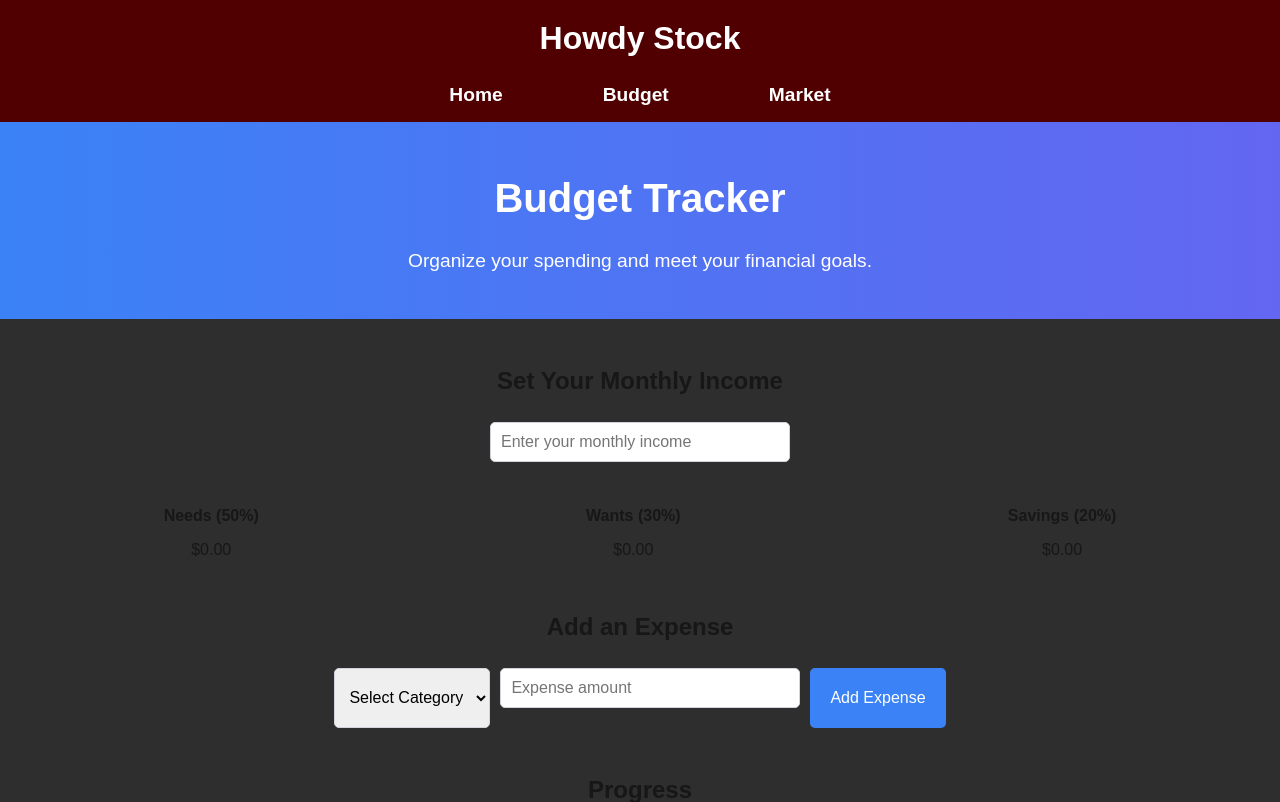
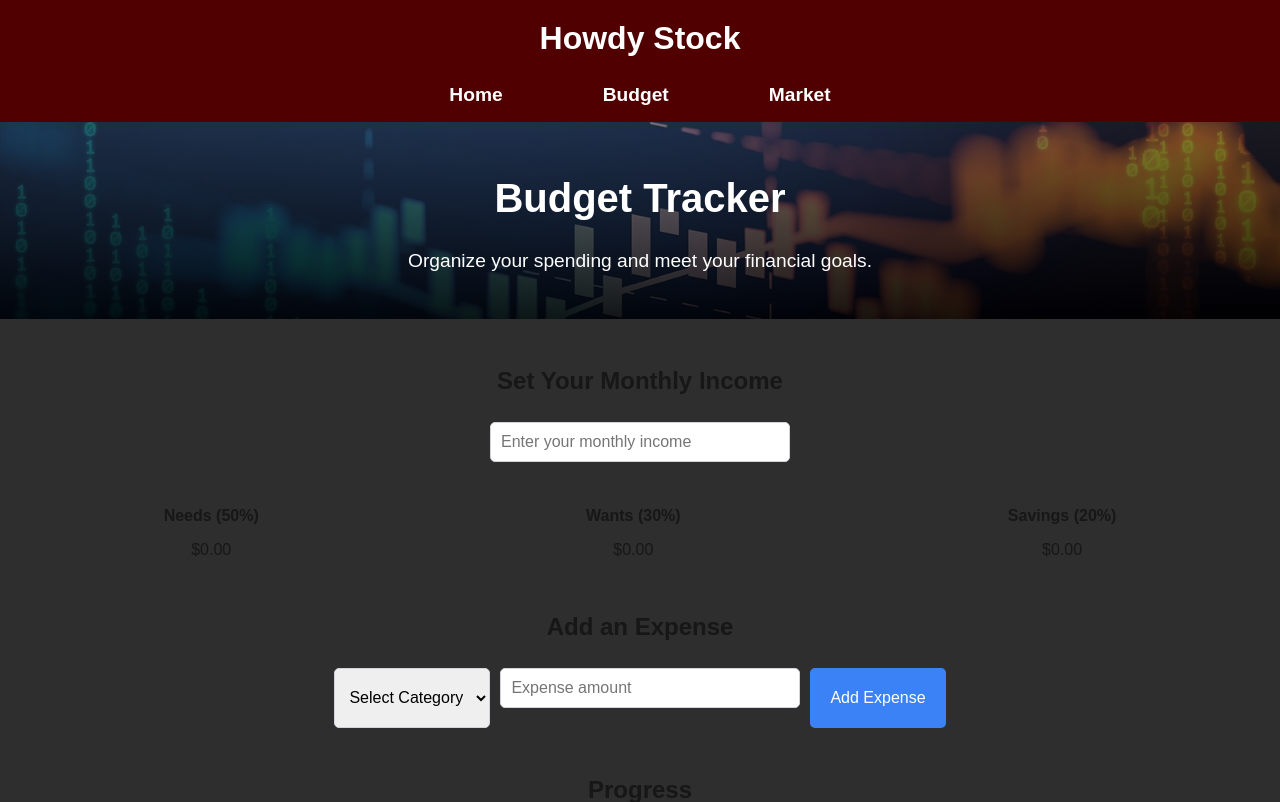
Before and after one commit to R7nX/TAMUHack25, a Next.js app in the folder tamuhack25/: page /budget in a window 1280 px wide. Shown: the top 802 px of the page. Built offline with nearby package versions, Linux system fonts and the light colour scheme.

Commit message:
add background @/budget

```diff
--- a/tamuhack25/app/budget/budget.module.css
+++ b/tamuhack25/app/budget/budget.module.css
@@ -7,7 +7,9 @@
 
 /* Hero Section */
 .hero {
-  background: linear-gradient(90deg, #3b82f6, #6366f1);
+  background-image: linear-gradient(rgba(43, 43, 43, 0.57), rgba(0, 0, 0, 0.9)),url("../../public/image/budget.jpg");
+  background-repeat: no-repeat;
+  background-size: cover;
   color: white;
   text-align: center;
   padding: 40px 20px;
```
Also changed, not shown: tamuhack25/public/image/budget.jpg (added).
